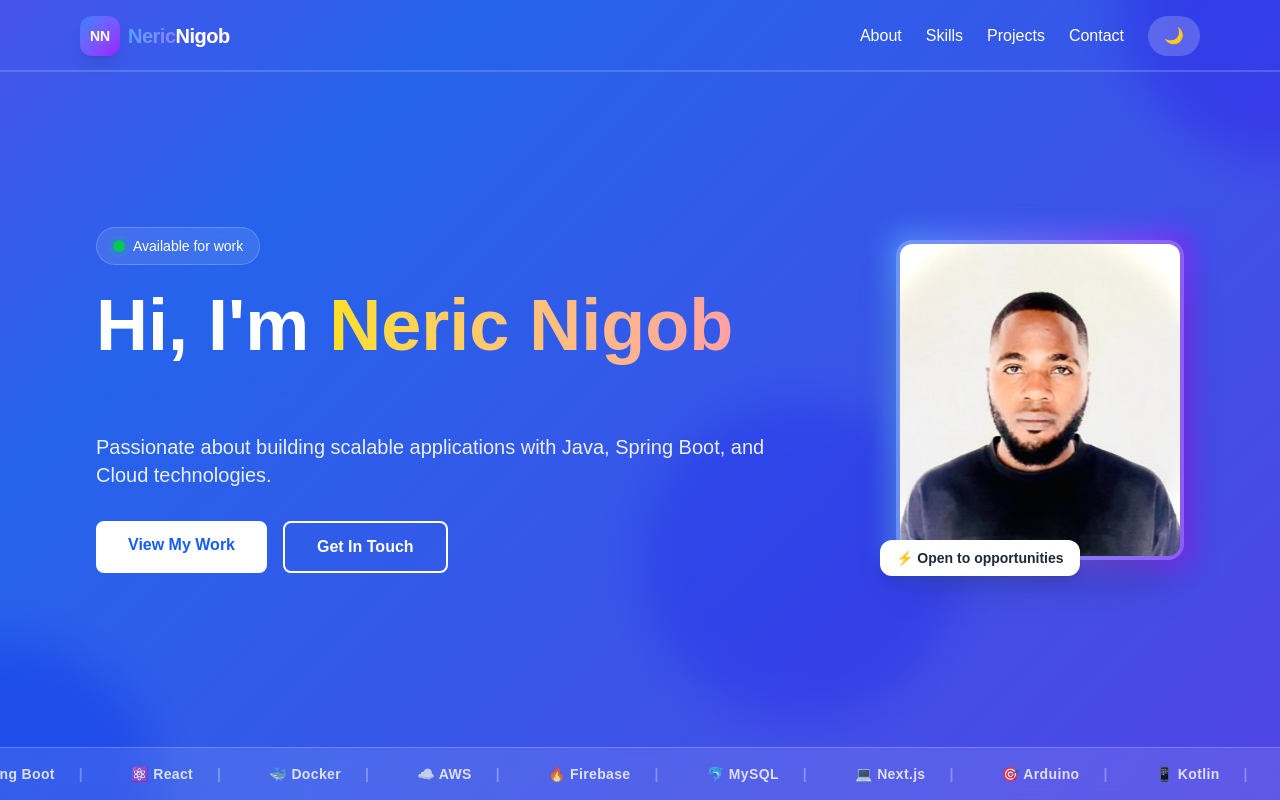
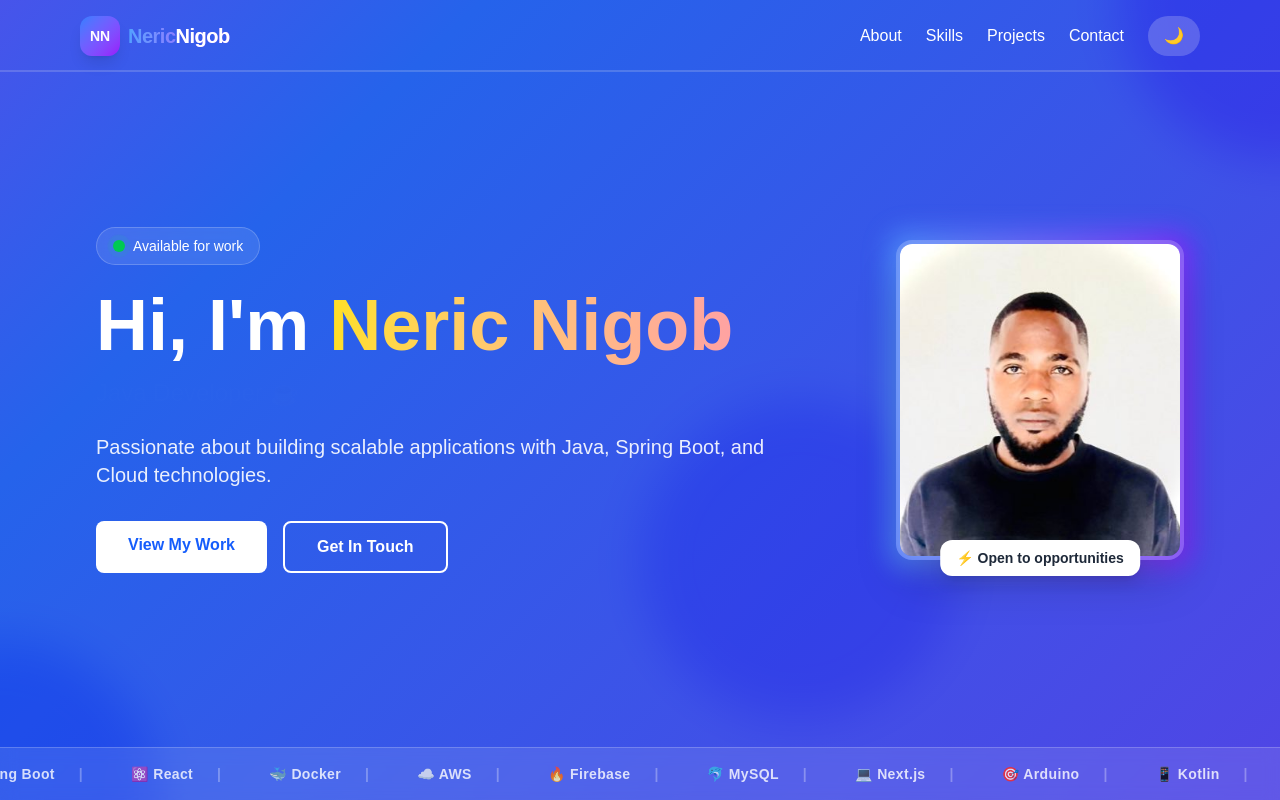
Before and after one commit to Neric-wizard/portfolio-nextjs, a Next.js app: page / in a window 1280 px wide. Shown: the top 800 px of the page. Built offline with nearby package versions, Linux system fonts and the light colour scheme.

Commit message:
Center Open to opportunities badge under profile photo

```diff
--- a/app/page.tsx
+++ b/app/page.tsx
@@ -94,9 +94,9 @@ export default function Home() {
       className="relative w-72 h-80 object-cover rounded-2xl border-4 border-white/20 shadow-2xl"
     />
     {/* Floating badge */}
-    <div className="absolute -bottom-4 -left-4 bg-white dark:bg-gray-800 px-4 py-2 rounded-xl shadow-lg">
-      <p className="text-sm font-bold text-gray-800 dark:text-white">⚡ Open to opportunities</p>
-    </div>
+   <div className="absolute -bottom-4 left-1/2 -translate-x-1/2 bg-white dark:bg-gray-800 px-4 py-2 rounded-xl shadow-lg whitespace-nowrap">
+  <p className="text-sm font-bold text-gray-800 dark:text-white">⚡ Open to opportunities</p>
+</div>
   </motion.div>
 
 </motion.div>
```
